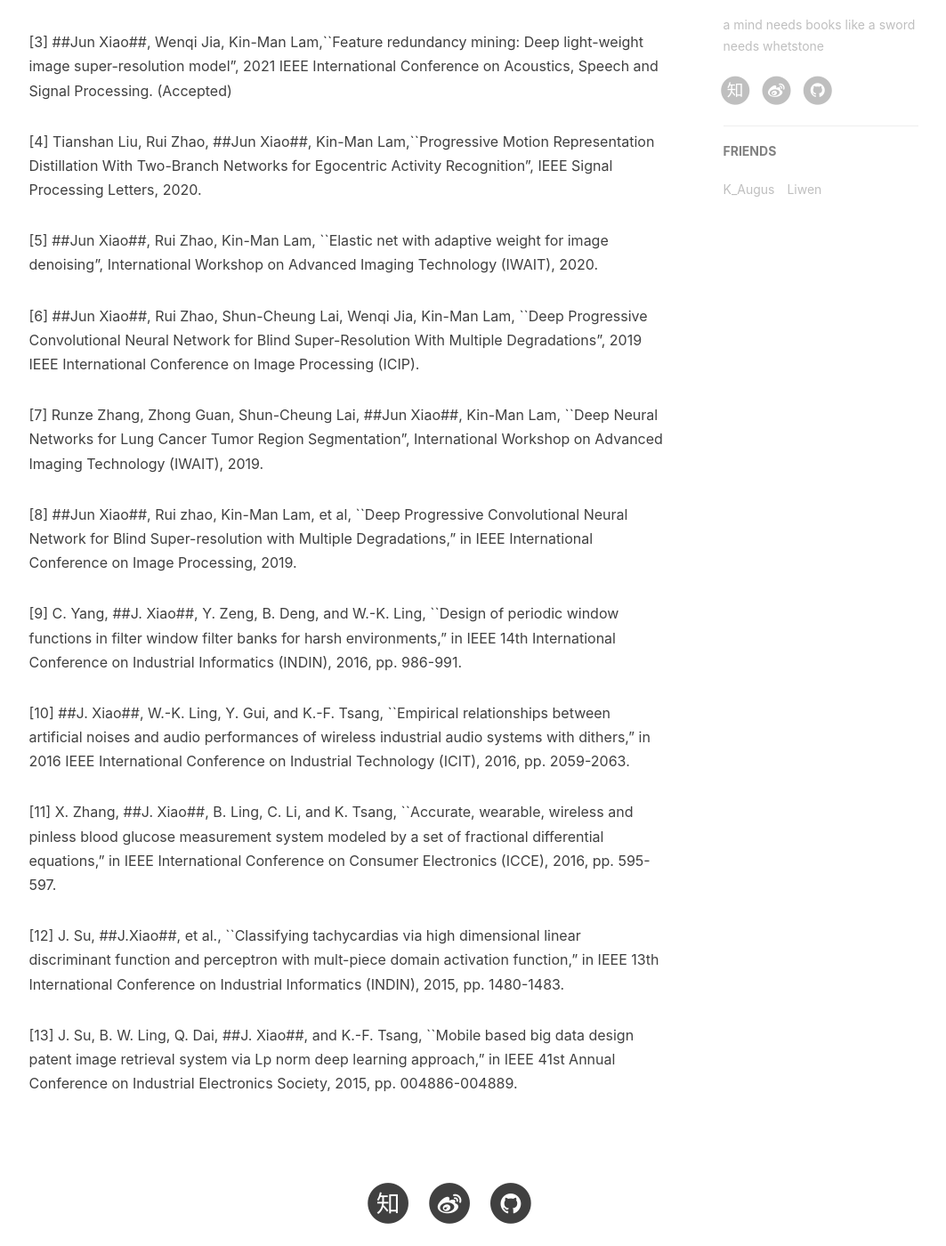
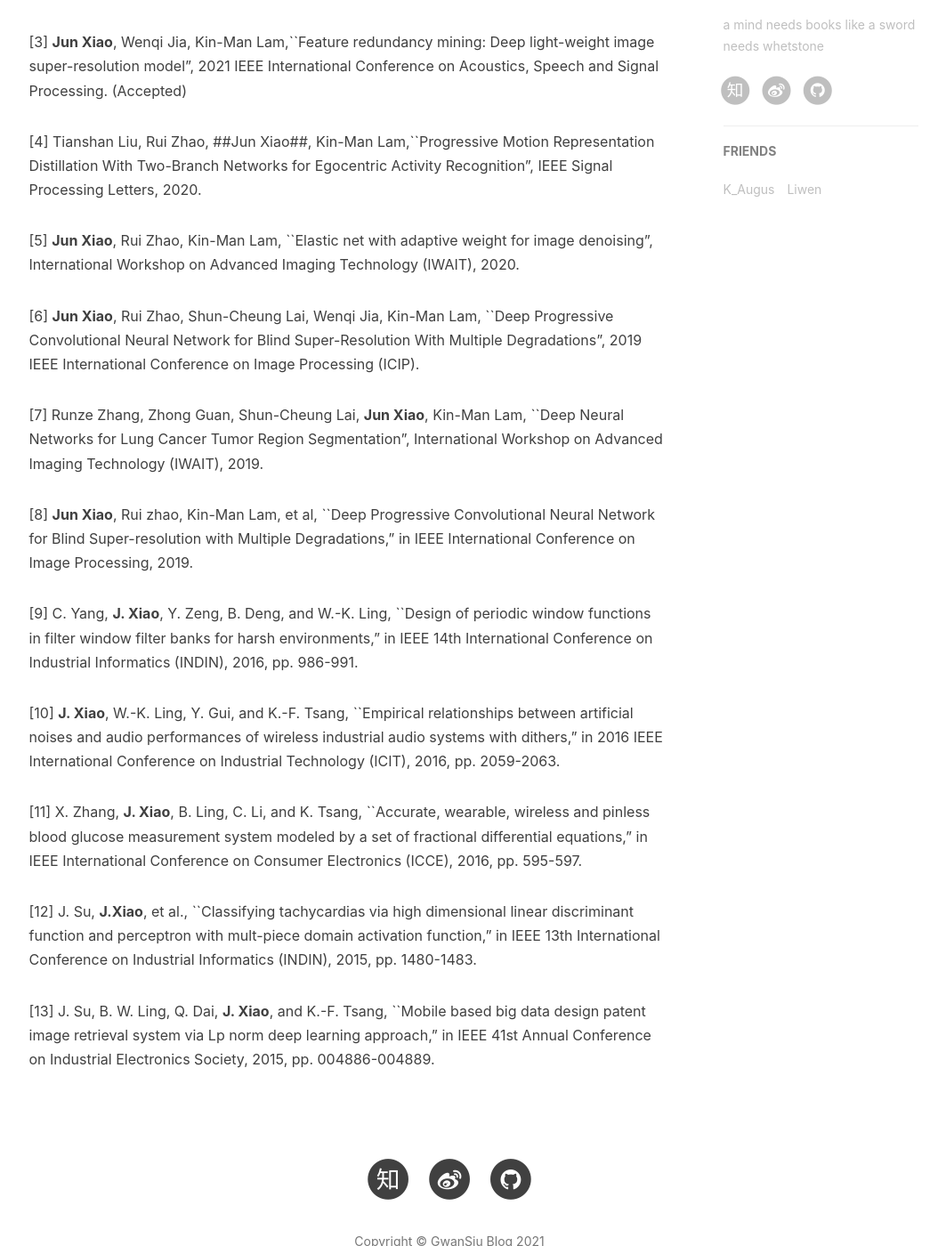
Before and after one commit to Gwan-Siu/gwansiu.github.io, a Jekyll site: the page built from about.html, in a window 1280 px wide and 1400 px high, scrolled down 1029 px. Shown: the whole window at 89% size, without its empty margins (135-1198 px from the left). Built offline with Jekyll 4.4.1, drawn with Linux system fonts in a browser that asks for light colours; nearby versions of some CDN libraries; comment, search, counter and statistics services are not loaded; some of the changed text lies outside the part shown.

Commit message:
中文简介字体加粗
中文简介字体加粗

```diff
--- a/_includes/about/zh.md
+++ b/_includes/about/zh.md
@@ -8,28 +8,28 @@
 
 ## Publications
 
-[1] ##Jun Xiao##, Rui zhao, Kin-Man Lam, et al, Bayesian Sparse Hierarchical Model for Image Denoising", submitted to Signal Processing: Image Communication, 2021. (Under Review).
+[1] **Jun Xiao**, Rui zhao, Kin-Man Lam, et al, Bayesian Sparse Hierarchical Model for Image Denoising", submitted to Signal Processing: Image Communication, 2021. (Under Review).
 
-[2] ##Jun Xiao##, Tianshan Liu, Rui Zhao, Kin-Man Lam,``Balanced Distortion and Perception in Single-Image Super-Resolution Based on Optimal Transport in Wavelet Domain", sumitted to Neuracomputing, 2021. (Under review)
+[2] **Jun Xiao**, Tianshan Liu, Rui Zhao, Kin-Man Lam,``Balanced Distortion and Perception in Single-Image Super-Resolution Based on Optimal Transport in Wavelet Domain", sumitted to Neuracomputing, 2021. (Under review)
 
-[3] ##Jun Xiao##, Wenqi Jia, Kin-Man Lam,``Feature redundancy mining: Deep light-weight image super-resolution model", 2021 IEEE International Conference on Acoustics, Speech and Signal Processing. (Accepted)
+[3] **Jun Xiao**, Wenqi Jia, Kin-Man Lam,``Feature redundancy mining: Deep light-weight image super-resolution model", 2021 IEEE International Conference on Acoustics, Speech and Signal Processing. (Accepted)
 
 [4] Tianshan Liu, Rui Zhao, ##Jun Xiao##, Kin-Man Lam,``Progressive Motion Representation Distillation With Two-Branch Networks for Egocentric Activity Recognition", IEEE Signal Processing Letters, 2020.
 
-[5] ##Jun Xiao##, Rui Zhao, Kin-Man Lam, ``Elastic net with adaptive weight for image denoising", International Workshop on Advanced Imaging Technology (IWAIT), 2020.
+[5] **Jun Xiao**, Rui Zhao, Kin-Man Lam, ``Elastic net with adaptive weight for image denoising", International Workshop on Advanced Imaging Technology (IWAIT), 2020.
 
-[6] ##Jun Xiao##, Rui Zhao, Shun-Cheung Lai, Wenqi Jia, Kin-Man Lam, ``Deep Progressive Convolutional Neural Network for Blind Super-Resolution With Multiple Degradations", 2019 IEEE International Conference on Image Processing (ICIP).
+[6] **Jun Xiao**, Rui Zhao, Shun-Cheung Lai, Wenqi Jia, Kin-Man Lam, ``Deep Progressive Convolutional Neural Network for Blind Super-Resolution With Multiple Degradations", 2019 IEEE International Conference on Image Processing (ICIP).
 
-[7] Runze Zhang, Zhong Guan, Shun-Cheung Lai, ##Jun Xiao##, Kin-Man Lam, ``Deep Neural Networks for Lung Cancer Tumor Region Segmentation",  International Workshop on Advanced Imaging Technology (IWAIT), 2019.
+[7] Runze Zhang, Zhong Guan, Shun-Cheung Lai, **Jun Xiao**, Kin-Man Lam, ``Deep Neural Networks for Lung Cancer Tumor Region Segmentation",  International Workshop on Advanced Imaging Technology (IWAIT), 2019.
 
-[8] ##Jun Xiao##, Rui zhao, Kin-Man Lam, et al, ``Deep Progressive Convolutional Neural Network for Blind Super-resolution with Multiple Degradations," in IEEE International Conference on Image Processing, 2019.
+[8] **Jun Xiao**, Rui zhao, Kin-Man Lam, et al, ``Deep Progressive Convolutional Neural Network for Blind Super-resolution with Multiple Degradations," in IEEE International Conference on Image Processing, 2019.
 
-[9] C. Yang, ##J. Xiao##, Y. Zeng, B. Deng, and W.-K. Ling, ``Design of periodic window functions in filter window filter banks for harsh environments," in IEEE 14th International Conference on Industrial Informatics (INDIN), 2016, pp. 986-991.
+[9] C. Yang, **J. Xiao**, Y. Zeng, B. Deng, and W.-K. Ling, ``Design of periodic window functions in filter window filter banks for harsh environments," in IEEE 14th International Conference on Industrial Informatics (INDIN), 2016, pp. 986-991.
 
-[10] ##J. Xiao##, W.-K. Ling, Y. Gui, and K.-F. Tsang, ``Empirical relationships between artificial noises and audio performances of wireless industrial audio systems with dithers," in 2016 IEEE International Conference on Industrial Technology (ICIT), 2016, pp. 2059-2063.
+[10] **J. Xiao**, W.-K. Ling, Y. Gui, and K.-F. Tsang, ``Empirical relationships between artificial noises and audio performances of wireless industrial audio systems with dithers," in 2016 IEEE International Conference on Industrial Technology (ICIT), 2016, pp. 2059-2063.
 
-[11] X. Zhang, ##J. Xiao##, B. Ling, C. Li, and K. Tsang, ``Accurate, wearable, wireless and pinless blood glucose measurement system modeled by a set of fractional differential equations," in IEEE International Conference on Consumer Electronics (ICCE), 2016, pp. 595-597.
+[11] X. Zhang, **J. Xiao**, B. Ling, C. Li, and K. Tsang, ``Accurate, wearable, wireless and pinless blood glucose measurement system modeled by a set of fractional differential equations," in IEEE International Conference on Consumer Electronics (ICCE), 2016, pp. 595-597.
 
-[12] J. Su, ##J.Xiao##, et al., ``Classifying tachycardias via high dimensional linear discriminant function and perceptron with mult-piece domain activation function," in IEEE 13th International Conference on Industrial Informatics (INDIN), 2015, pp. 1480-1483.
+[12] J. Su, **J.Xiao**, et al., ``Classifying tachycardias via high dimensional linear discriminant function and perceptron with mult-piece domain activation function," in IEEE 13th International Conference on Industrial Informatics (INDIN), 2015, pp. 1480-1483.
 
-[13] J. Su, B. W. Ling, Q. Dai, ##J. Xiao##, and K.-F. Tsang, ``Mobile based big data design patent image retrieval system via Lp norm deep learning approach," in IEEE 41st Annual Conference on Industrial Electronics Society, 2015, pp. 004886-004889.
+[13] J. Su, B. W. Ling, Q. Dai, **J. Xiao**, and K.-F. Tsang, ``Mobile based big data design patent image retrieval system via Lp norm deep learning approach," in IEEE 41st Annual Conference on Industrial Electronics Society, 2015, pp. 004886-004889.
```
